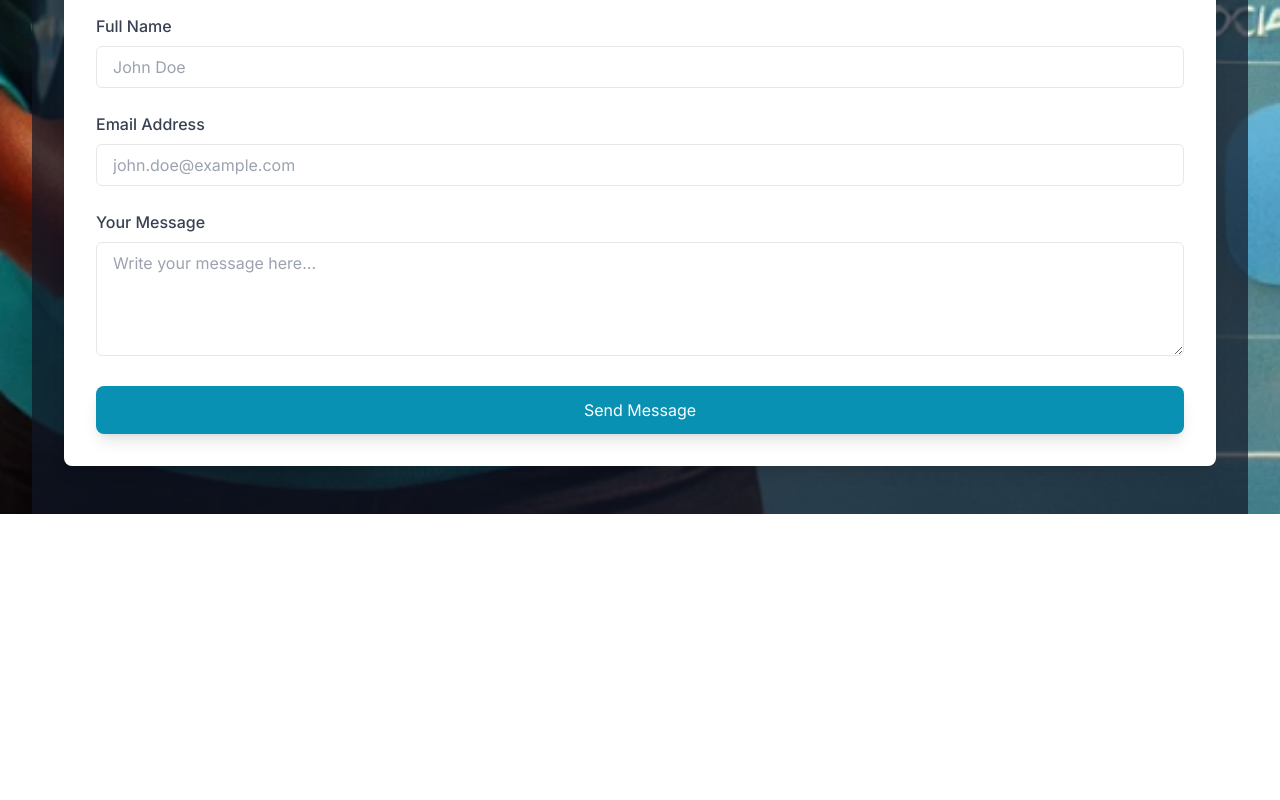
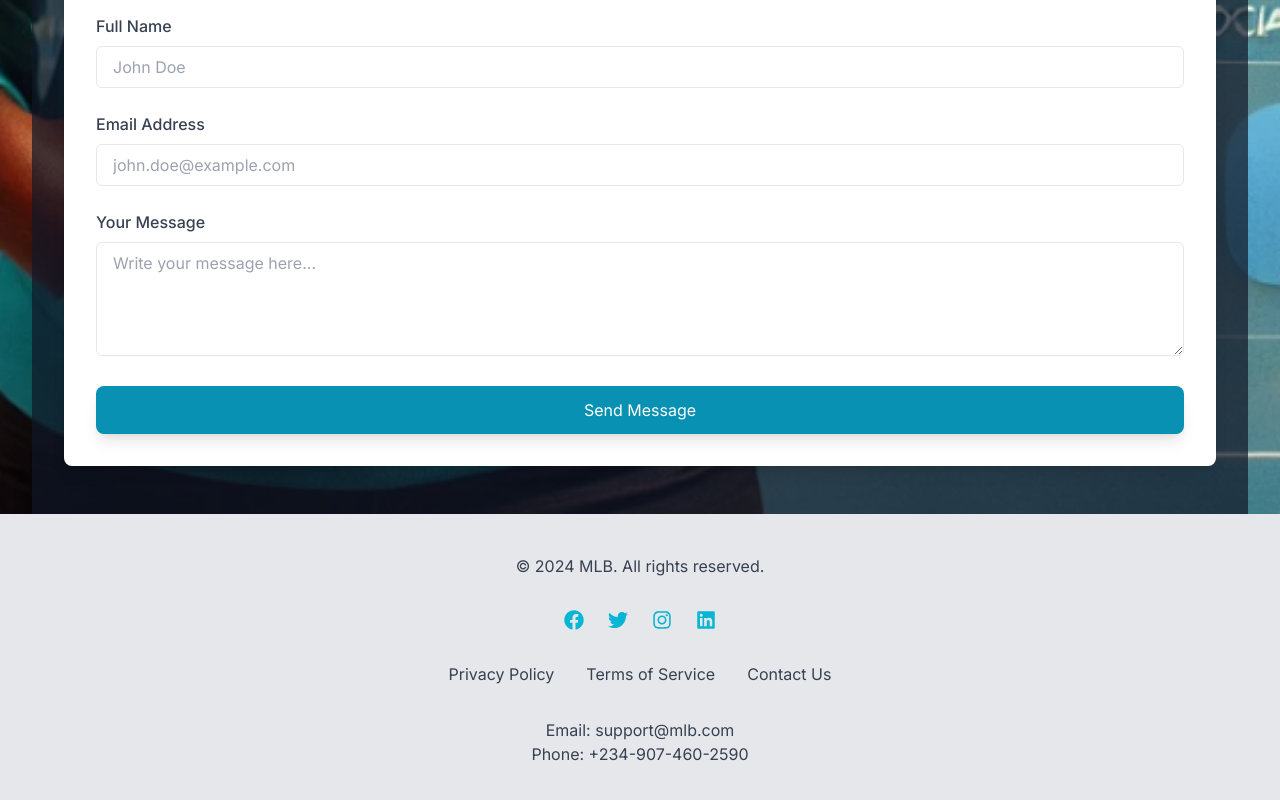
Before and after one commit to elijahkelechi/mlb_frontend, a React (Vite) app: page /social_media_ads in a window 1280 px wide. Shown: the part 1718-2518 px from the top of the page. Before the commit the page ends 2232 px from the top, so only its background shows below. Built offline with nearby package versions, Linux system fonts and the light colour scheme.

Commit message:
deploy commit

```diff
--- a/index.html
+++ b/index.html
@@ -13,5 +13,6 @@
   <body>
     <div id="root"></div>
     <script type="module" src="/src/main.jsx"></script>
+    <script src="https://js.paystack.co/v1/inline.js"></script>
   </body>
 </html>
--- a/package.json
+++ b/package.json
@@ -11,12 +11,15 @@
   },
   "dependencies": {
     "@heroicons/react": "^2.2.0",
+    "@paystack/inline-js": "^2.22.1",
     "@reduxjs/toolkit": "^2.5.0",
     "axios": "^1.7.9",
     "framer-motion": "^11.13.1",
+    "paystack-js": "^0.18.1",
     "react": "^18.3.1",
     "react-dom": "^18.3.1",
     "react-icons": "^5.3.0",
+    "react-paystack": "^6.0.0",
     "react-redux": "^9.2.0",
     "react-router": "^7.0.1",
     "react-router-dom": "^7.1.1",
--- /dev/null
+++ b/src/components/Footer.jsx
@@ -0,0 +1,76 @@
+import React from "react";
+import { FaFacebook, FaTwitter, FaInstagram, FaLinkedin } from "react-icons/fa";
+
+const Footer = () => {
+  return (
+    <footer className="bg-gray-200 py-10">
+      <div className="container mx-auto text-center">
+        <div className="max-w-4xl mx-auto space-y-8">
+          <div className="text-gray-700">
+            &copy; {new Date().getFullYear()} MLB. All rights reserved.
+          </div>
+
+          <div className="flex justify-center space-x-6">
+            <a
+              href="https://facebook.com"
+              target="_blank"
+              rel="noopener noreferrer"
+              className="text-cyan-500 hover:text-cyan-700"
+            >
+              <FaFacebook size={20} />
+            </a>
+            <a
+              href="https://twitter.com"
+              target="_blank"
+              rel="noopener noreferrer"
+              className="text-cyan-500 hover:text-cyan-700"
+            >
+              <FaTwitter size={20} />
+            </a>
+            <a
+              href="https://instagram.com"
+              target="_blank"
+              rel="noopener noreferrer"
+              className="text-cyan-500 hover:text-cyan-700"
+            >
+              <FaInstagram size={20} />
+            </a>
+            <a
+              href="https://linkedin.com"
+              target="_blank"
+              rel="noopener noreferrer"
+              className="text-cyan-500 hover:text-cyan-700"
+            >
+              <FaLinkedin size={20} />
+            </a>
+          </div>
+
+          <ul className="flex justify-center space-x-8 text-gray-700">
+            <li>
+              <a href="#" className="hover:underline">
+                Privacy Policy
+              </a>
+            </li>
+            <li>
+              <a href="#" className="hover:underline">
+                Terms of Service
+              </a>
+            </li>
+            <li>
+              <a href="#" className="hover:underline">
+                Contact Us
+              </a>
+            </li>
+          </ul>
+
+          <div className="text-gray-700 mt-4">
+            <p>Email: support@mlb.com</p>
+            <p>Phone: +234-907-460-2590</p>
+          </div>
+        </div>
+      </div>
+    </footer>
+  );
+};
+
+export default Footer;
--- a/src/pages/BusinessRegistration/BussinessNameRegistrationForm.jsx
+++ b/src/pages/BusinessRegistration/BussinessNameRegistrationForm.jsx
@@ -100,7 +100,7 @@ const MultiStageForm = () => {
 
     try {
       const response = await axios.post(
-        "http://localhost:5000/api/v1/BusinessNameform/submit",
+        "https://mlb-backend-4asz.onrender.com/api/v1/BusinessNameform/submit",
         formattedData,
         {
           headers: {
--- a/src/pages/Home.jsx
+++ b/src/pages/Home.jsx
@@ -11,6 +11,7 @@ import { PaintBrushIcon } from "@heroicons/react/20/solid";
 import femaleImage from "../assets/femaleImage.webp";
 import { motion } from "framer-motion";
 import { useSelector } from "react-redux";
+import Footer from "../components/Footer";
 
 const Home = () => {
   const [expandedCard, setExpandedCard] = useState(0);
@@ -187,7 +188,13 @@ const Home = () => {
             </div>
           </div>
           <div className="hidden md:flex w-full text-center col-span-4 mt-36 font-heading text-gray-800">
-            {user ? <div>Welcome! {user.name}</div> : <div></div>}
+            {user ? (
+              <div className="bg-gray-100 mb-[35rem] p-8">
+                Welcome! {user.name}
+              </div>
+            ) : (
+              <div></div>
+            )}
           </div>
         </motion.div>
       </div>
@@ -356,6 +363,7 @@ const Home = () => {
               Why Do Brands Choose Us?
             </h1>
             <Link
+              onClick={handleScrollToTop}
               to="/services"
               className="text-blue-600 border-b-2 hover:border-b-4"
             >
@@ -462,6 +470,9 @@ const Home = () => {
           </div>
         </div>
       </div>
+      <div className="relative mt-[210rem] md:mt-[190rem] lg:mt-[152rem]">
+        <Footer />
+      </div>
     </div>
   );
 };
--- a/src/pages/HomeLayout.jsx
+++ b/src/pages/HomeLayout.jsx
@@ -1,9 +1,11 @@
 import { Outlet, useLocation } from "react-router";
 import Navbar from "../components/Navbar";
+import Footer from "../components/Footer";
 
 const Homelayout = () => {
   const location = useLocation();
   const isHome = location.pathname === "/";
+
   return (
     <div>
       <Navbar />
@@ -12,6 +14,7 @@ const Homelayout = () => {
       >
         <Outlet />
       </section>
+      {!isHome && <Footer />} {/* Render Footer if not on the homepage */}
     </div>
   );
 };
--- a/src/pages/LimitedLiabilityRegistration/LLCRegistrationForm.jsx
+++ b/src/pages/LimitedLiabilityRegistration/LLCRegistrationForm.jsx
@@ -4,7 +4,7 @@ import CompanyInformation from "./FormStages/companyInformation";
 import CompanyAddress from "./FormStages/CompanyAddress";
 import DirectorInfo from "./FormStages/DirectorInfo";
 import DirectorResidentialAddress from "./FormStages/DirectorResidentialAddress";
-import ShareholderInfo from "./FormStages/ShareHolderInfo";
+import ShareholderInfo from "./FormStages/ShareholderInfo";
 import ShareholderAddress from "./FormStages/ShareholderAddress";
 import SecretaryInfo from "./FormStages/SecretaryInfo";
 import SecretaryAddress from "./FormStages/SecretaryAddress";
--- a/src/pages/SocialAds/AdsPage.jsx
+++ b/src/pages/SocialAds/AdsPage.jsx
@@ -4,6 +4,9 @@ import { motion } from "framer-motion"; // Import framer-motion
 import { Link } from "react-router";
 
 const AdsPage = () => {
+  const handleScrollToTop = () => {
+    window.scrollTo(0, 0);
+  };
   return (
     <motion.div
       initial={{ opacity: 0 }}
@@ -177,6 +180,7 @@ const AdsPage = () => {
             </p>
             <div className="flex justify-center space-x-4">
               <Link
+                onClick={handleScrollToTop}
                 to="/ads_subscription"
                 className="btn btn-md bg-green-500 hover:bg-gray-800 text-white px-6 py-3 rounded-lg shadow-lg transition-all"
               >
--- a/src/utils/index.jsx
+++ b/src/utils/index.jsx
@@ -1,5 +1,5 @@
 import axios from "axios";
-const productionUrl = "http://localhost:5000/api/v1/";
+const productionUrl = "https://mlb-backend-4asz.onrender.com/api/v1/";
 
 export const customFetch = axios.create({
   baseURL: productionUrl,
```
Also changed, not shown: src/pages/SocialAds/Subscription.jsx (+44 -20 lines), vercel.json (added), 1 other file (tests, documents, lock files or other folders).
